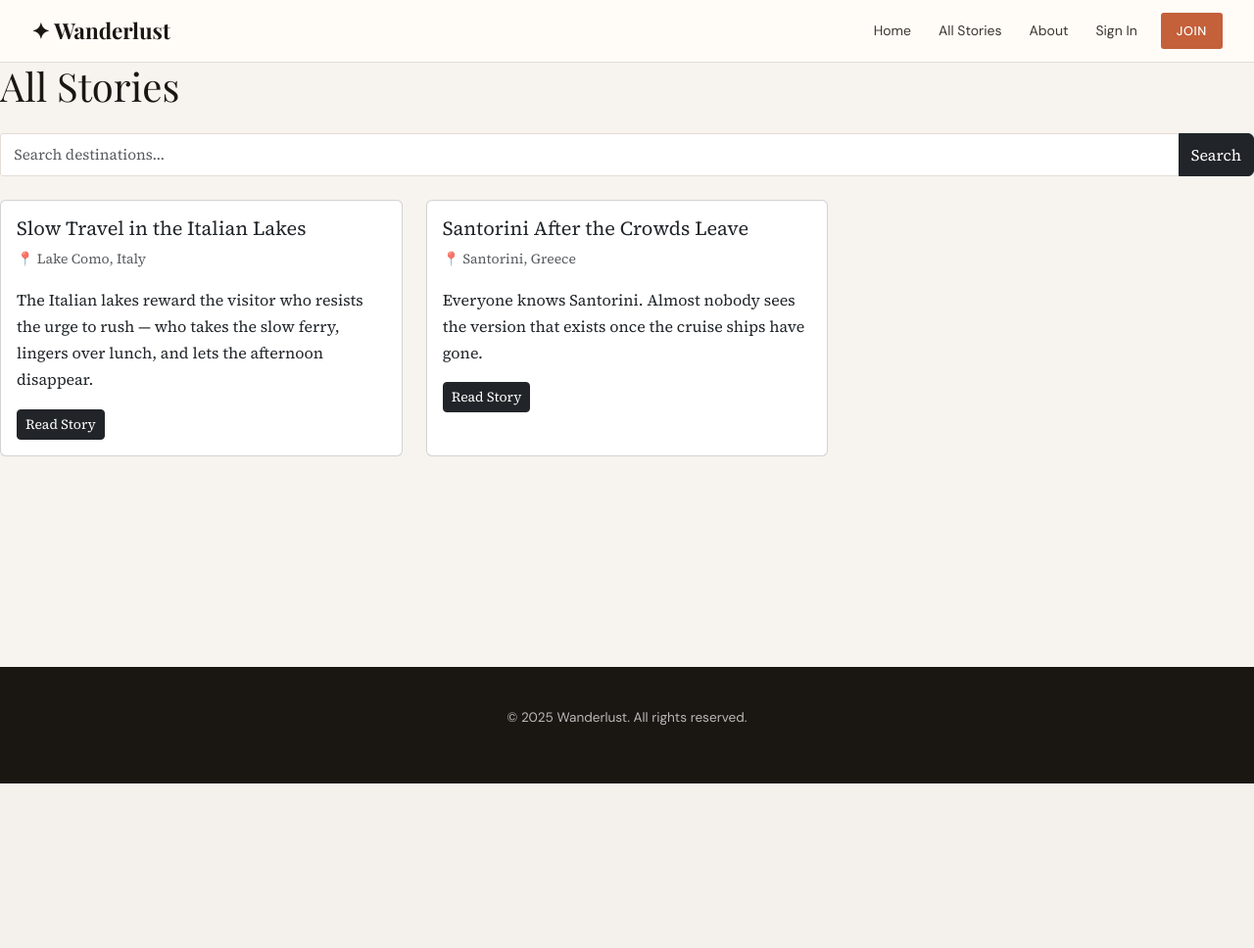
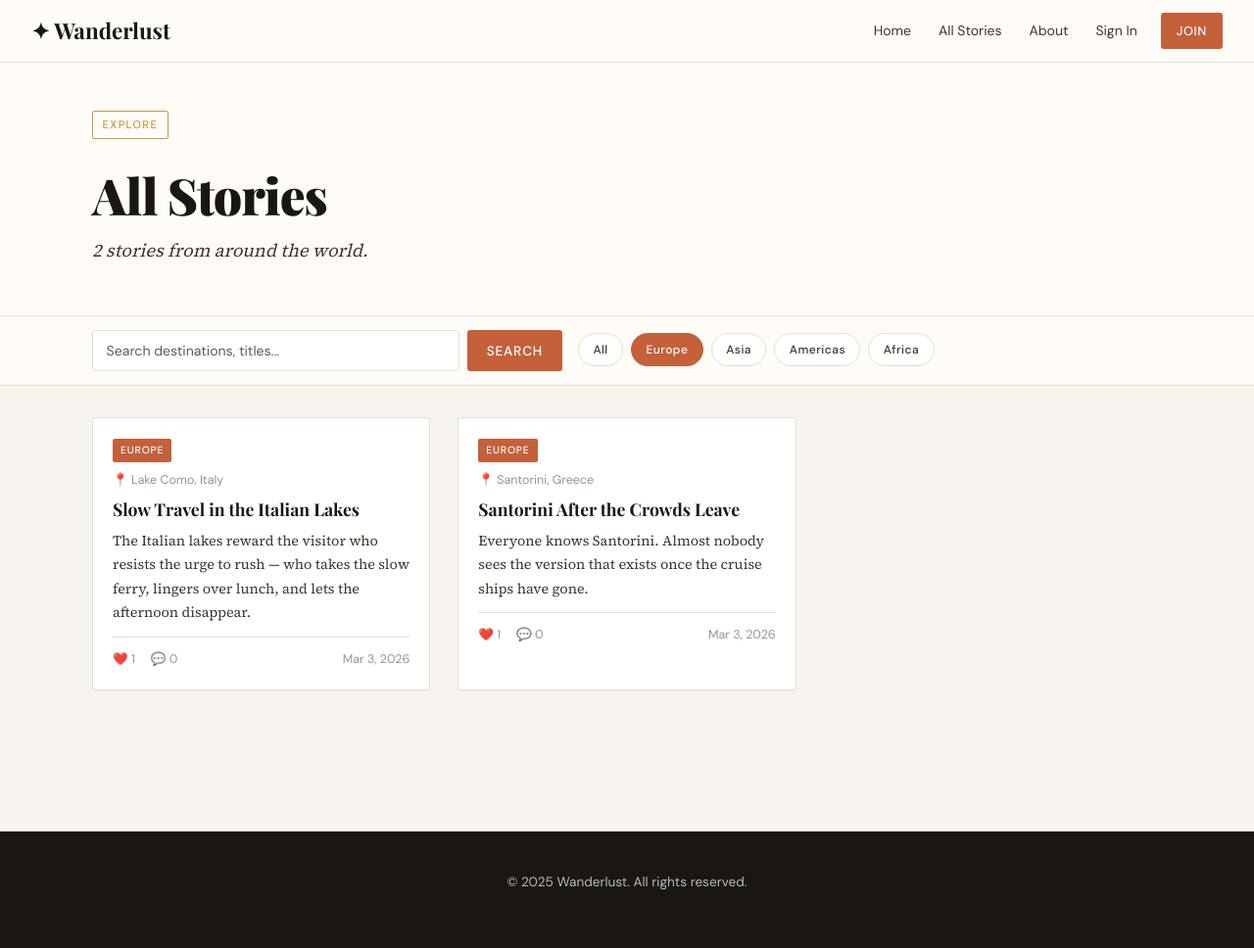
Before and after one commit to harriets28/capstone, a Django app: page /posts/?category=europe in a window 1280 px wide. Shown: the whole page at 98% size. Before the commit the page ends 800 px from the top, so only its background shows below. Run offline with Django 5.2, Linux system fonts and the light colour scheme; data comes from the database, SQL or seed files in the repository; some web fonts are replaced.

Commit message:
Improve all stories page layout and styling

```diff
--- a/templates/blog/post_list.html
+++ b/templates/blog/post_list.html
@@ -1,40 +1,79 @@
-{% extends 'base.html' %} {% block title %}All Stories — Wanderlust{% endblock%}
+{% extends 'base.html' %}
+
+{% block title %}All Stories — Wanderlust{% endblock %}
+
 {% block content %}
 
-<h1 class="mb-4">All Stories</h1>
+<!-- Page Header -->
+<div class="post-header-section" style="padding: 3rem 0 2rem;">
+  <div class="container px-4">
+    <p class="hero-label">Explore</p>
+    <h1 class="post-title">All Stories</h1>
+    <p class="post-excerpt-lead">{{ posts|length }} stor{{ posts|length|pluralize:"y,ies" }} from around the world.</p>
+  </div>
+</div>
 
-<form method="get" class="mb-4">
-    <div class="input-group">
+<!-- Search & Filter Bar -->
+<div class="category-bar">
+  <div class="container px-4">
+    <div class="d-flex gap-3 align-items-center flex-wrap">
+      <form method="get" class="d-flex gap-2 flex-grow-1" style="max-width: 480px;">
         <input
           type="search"
           name="q"
           value="{{ search_query }}"
           class="form-control"
-            placeholder="Search destinations..."
+          placeholder="Search destinations, titles..."
+          style="border-radius: 3px; border: 1px solid var(--line); font-family: var(--font-ui); font-size: .88rem;"
         />
-        <button type="submit" class="btn btn-dark">Search</button>
-    </div>
+        <button type="submit" class="btn-primary" style="white-space: nowrap; padding: .6rem 1.25rem;">Search</button>
       </form>
-
-{% if posts %}
-<div class="row">
-    {% for post in posts %}
-    <div class="col-md-4 mb-4">
-        <div class="card h-100">
-            <div class="card-body">
-                <h5 class="card-title">{{ post.title }}</h5>
-                <p class="text-muted small">📍 {{ post.destination }}</p>
-                <p class="card-text">{{ post.excerpt }}</p>
-                <a
-                    href="{{ post.get_absolute_url }}"
-                    class="btn btn-dark btn-sm"
-                    >Read Story</a
-                >
+      <div class="category-scroll" style="flex: 1;">
+        <a href="/posts/" class="category-pill {% if not request.GET.category %}category-pill--all{% endif %}">All</a>
+        {% for cat in categories %}
+          <a href="/posts/?category={{ cat.slug }}" class="category-pill {% if request.GET.category == cat.slug %}category-pill--all{% endif %}">{{ cat.name }}</a>
+        {% endfor %}
       </div>
     </div>
   </div>
+</div>
+
+<!-- Stories Grid -->
+<section class="container px-4 pb-5">
+  {% if search_query %}
+    <p class="text-muted mt-4 mb-0" style="font-family: var(--font-ui); font-size: .88rem;">
+      Showing results for <strong>"{{ search_query }}"</strong>
+    </p>
+  {% endif %}
+
+  {% if posts %}
+    <div class="stories-grid">
+      {% for post in posts %}
+      <article class="story-card">
+        <a href="{{ post.get_absolute_url }}">
+          <div class="story-card-body">
+            {% if post.category %}
+              <span class="story-category-tag">{{ post.category.name }}</span>
+            {% endif %}
+            <p class="story-dest">📍 {{ post.destination }}</p>
+            <h3 class="story-title">{{ post.title }}</h3>
+            <p class="story-excerpt">{{ post.excerpt }}</p>
+            <div class="story-meta">
+              <span>❤️ {{ post.like_count }}</span>
+              <span>💬 {{ post.comment_count }}</span>
+              <time>{{ post.created_at|date:"M j, Y" }}</time>
+            </div>
+          </div>
+        </a>
+      </article>
       {% endfor %}
     </div>
   {% else %}
-<p>No stories found.</p>
-{% endif %} {% endblock %}
+    <div class="empty-state">
+      <p>No stories found{% if search_query %} for "{{ search_query }}"{% endif %}.</p>
+      <a href="/posts/" class="hero-btn" style="color: var(--ink); border-color: var(--ink);">Clear search</a>
+    </div>
+  {% endif %}
+</section>
+
+{% endblock %}
```
Lines whose indentation alone changed are shown as unchanged.
